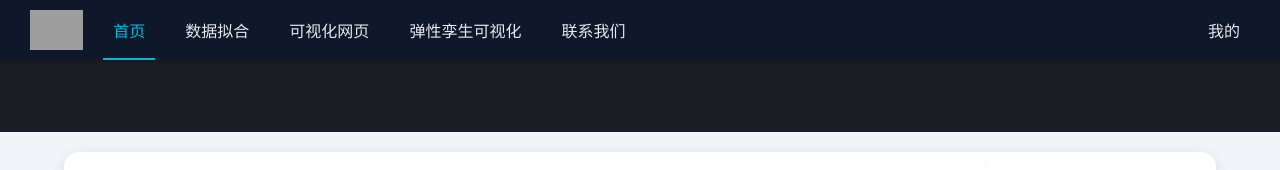
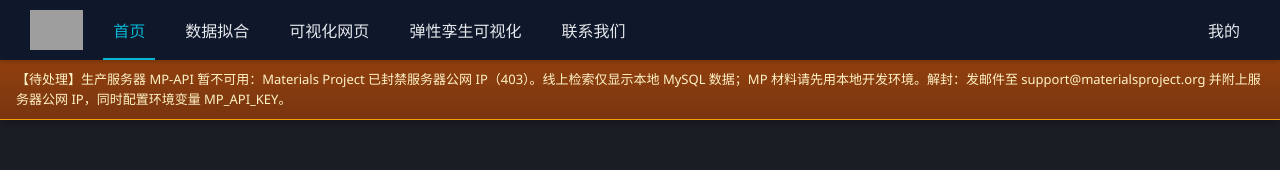
Before and after one commit to KASAMI-2003/Cal_web, a React (Vite) app in the folder web/: page / in a window 1280 px wide. Shown: the top 170 px of the page. Built offline with nearby package versions, Linux system fonts and the light colour scheme; no server answers; grey boxes are pictures that could not be loaded.

Commit message:
api被封说明

```diff
--- a/web/src/App.tsx
+++ b/web/src/App.tsx
@@ -10,6 +10,7 @@ import { DataFittingPage } from './pages/DataFittingPage';
 import { VisualizationPage } from './pages/VisualizationPage';
 import { DigitalTwinPage } from './pages/DigitalTwinPage';
 import { getAuthState } from './auth/authStore';
+import { MP_API_BLOCKED_NOTICE_TEXT, SHOW_MP_API_BLOCKED_NOTICE } from './config/opsNotice';
 
 const publicRoutes = new Set(['/login', '/register', '/']);
 
@@ -98,10 +99,22 @@ function TopNav() {
   );
 }
 
+function SiteOpsNotice() {
+  if (!SHOW_MP_API_BLOCKED_NOTICE) {
+    return null;
+  }
+  return (
+    <div className="site-ops-notice" role="status">
+      {MP_API_BLOCKED_NOTICE_TEXT}
+    </div>
+  );
+}
+
 export function App() {
   return (
-    <div className="app-shell">
+    <div className={`app-shell${SHOW_MP_API_BLOCKED_NOTICE ? ' app-shell--ops-notice' : ''}`}>
       <TopNav />
+      <SiteOpsNotice />
       <main className="app-main">
         <Routes>
           <Route path="/" element={<HomePage />} />
--- /dev/null
+++ b/web/src/config/opsNotice.ts
@@ -0,0 +1,8 @@
+/**
+ * 运维提示（临时）。MP 解封并完成 API 优化后，将 SHOW_MP_API_BLOCKED_NOTICE 改为 false。
+ * 详见仓库根目录 README「已知问题」与 deploy/MP-API-NOTICE.md
+ */
+export const SHOW_MP_API_BLOCKED_NOTICE = true;
+
+export const MP_API_BLOCKED_NOTICE_TEXT =
+  '【待处理】生产服务器 MP-API 暂不可用：Materials Project 已封禁服务器公网 IP（403）。线上检索仅显示本地 MySQL 数据；MP 材料请先用本地开发环境。解封：发邮件至 support@materialsproject.org 并附上服务器公网 IP，同时配置环境变量 MP_API_KEY。';
--- a/web/src/styles/nav.css
+++ b/web/src/styles/nav.css
@@ -118,3 +118,23 @@ body {
     padding-top: 60px !important;
     min-height: 100vh;
 }
+
+/* 全站运维提示（临时，见 web/src/config/opsNotice.ts） */
+.site-ops-notice {
+    position: fixed;
+    top: 60px;
+    left: 0;
+    width: 100%;
+    z-index: 9998;
+    padding: 10px 16px;
+    font-size: 13px;
+    line-height: 1.5;
+    color: #fef3c7;
+    background: linear-gradient(180deg, #92400e 0%, #78350f 100%);
+    border-bottom: 1px solid #f59e0b;
+    box-shadow: 0 2px 8px rgba(0, 0, 0, 0.28);
+}
+
+.app-shell--ops-notice .app-main {
+    padding-top: 132px;
+}
```
Also changed, not shown: 2 other files (tests, documents, lock files or other folders).
